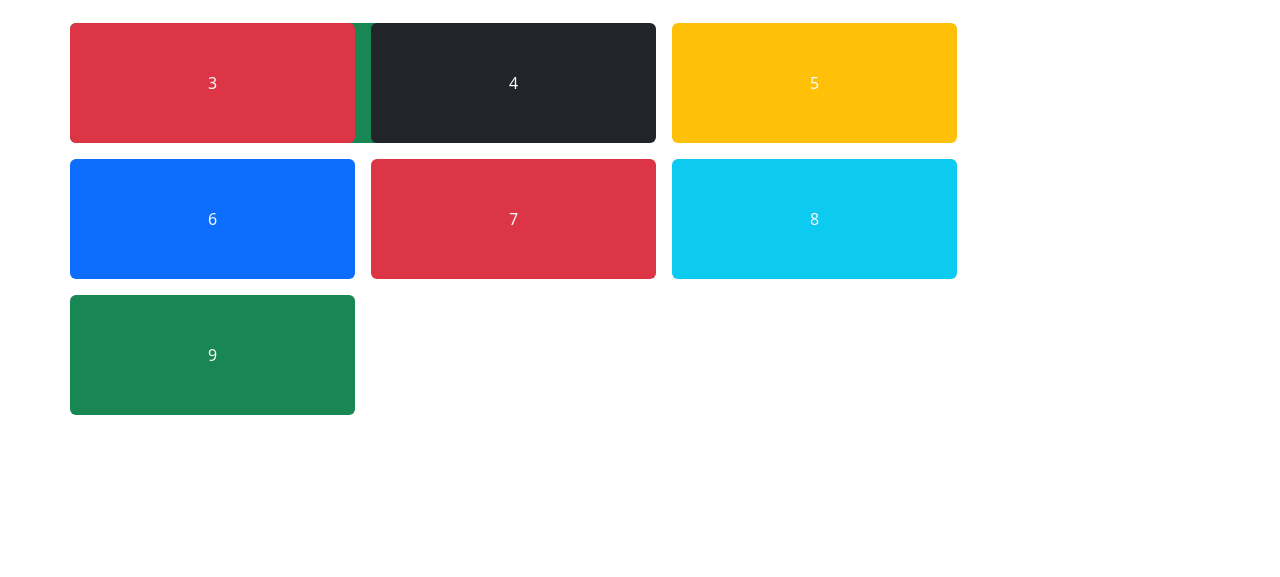
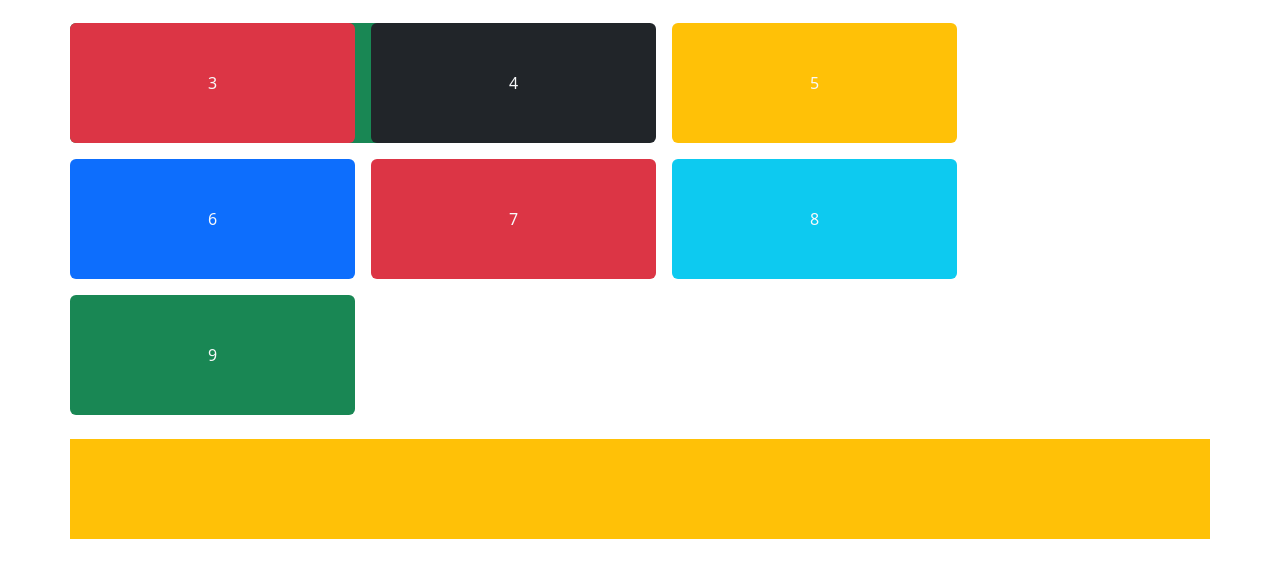
Before and after one commit to ajmal1722/rock-papper-scissors, a plain HTML site: page yesTech.html in a window 1280 px wide. Shown: the part 205-782 px from the top of the page. Drawn offline with nearby package versions, Linux system fonts and the light colour scheme.

Commit message:
added a div to lear git push

```diff
--- a/yesTech.html
+++ b/yesTech.html
@@ -50,6 +50,9 @@
             <div class="col-3 p-5 item-9 rounded column-gap-5 bg-success">9</div>
         </div>
     </div>
+    <div class="bg-warning container my-4" style="height: 100px;">
+
+    </div>
     <script src="yesTech.js"></script>
 </body>
 </html>
```
